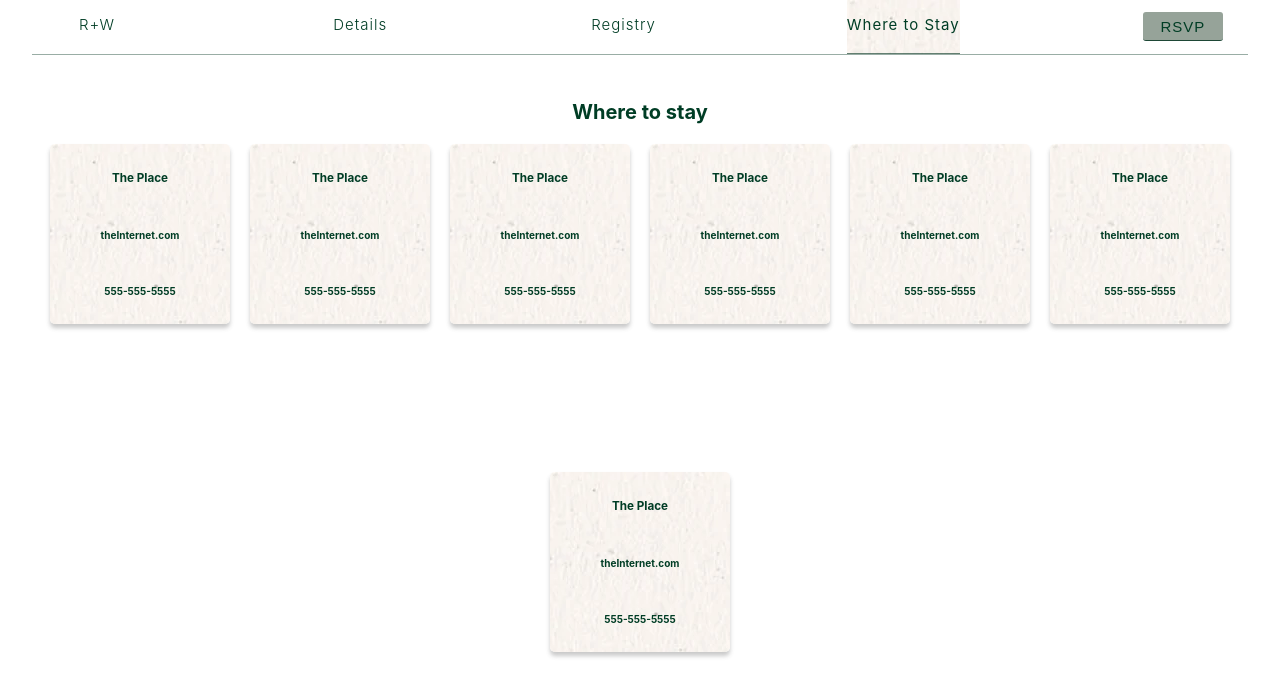
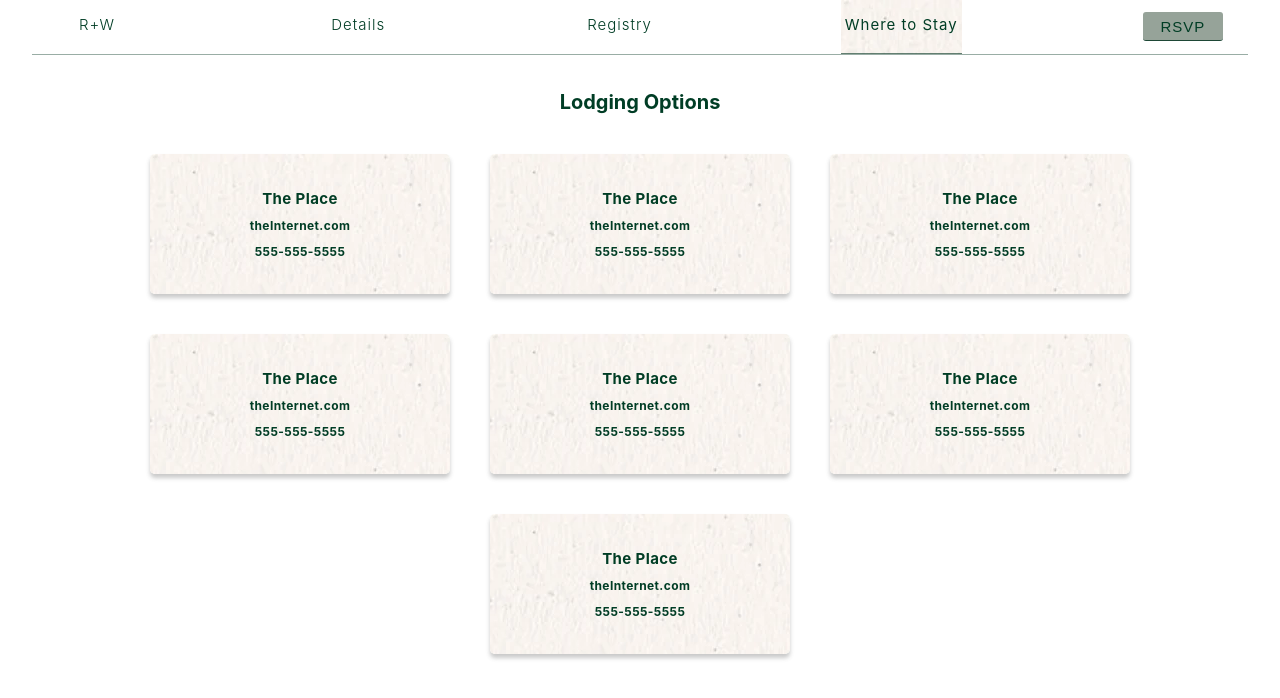
Before and after one commit to JGore99/will-and-robyn, a React (Create React App) app: page /lodging in a window 1280 px wide. Shown: the top 698 px of the page. Built offline with nearby package versions, Linux system fonts and the light colour scheme.

Commit message:
style location page and cards

```diff
--- a/src/components/LocationCard/LocationCard.jsx
+++ b/src/components/LocationCard/LocationCard.jsx
@@ -6,7 +6,7 @@ const LodgingCard = ({ location, setLocationId }) => {
     <div className={`${styles.locationCard}`}>
       <h3 className={`${styles.locationName}`}>{location.name}</h3>
       <h4 className={`${styles.locationTitle}`}>{location.web}</h4>
-      <h4 className={`${styles.locationTitle}`}>{location.phone}</h4>
+      <h4 className={`${styles.locationPhone}`}>{location.phone}</h4>
     </div>
   )
 }
--- a/src/components/LocationCard/LocationCard.module.css
+++ b/src/components/LocationCard/LocationCard.module.css
@@ -2,14 +2,41 @@
   background-image: var(--background-texture);
   border-radius: 5px;
   box-shadow: 0px 4px 4px 0px rgba(78, 78, 78, 0.3);
-  margin: 0 1rem 2rem 1rem;
-  width: 10%;
-  min-width: 180px;
-  height: 180px;
+  margin: 20px;
+  max-width: 40%;
+  min-width: 300px;
+  height: 140px;
   display: flex;
+  flex-wrap: wrap;
   flex-direction: column;
   align-items: center;
   justify-content: space-around;
-  padding: 0.5rem;
+  padding: 30px 10px;
   cursor: pointer;
 }
+
+.locationName {
+  font-size: var(--font-m);
+  letter-spacing: 0.4px;
+}
+
+.locationTitle {
+  font-size: var(--font-s);
+  letter-spacing: 0.4px;
+}
+
+.locationPhone {
+  font-size: var(--font-s);
+  letter-spacing: 0.4px;
+}
+
+@media only screen and (max-width: 600px) {
+
+  .locationCard {
+    margin: 10px;
+    max-width: 40%;
+    min-width: 160px;
+    height: 100px;
+    padding: 10px;
+  }
+}
--- a/src/components/NavBar/NavBar.module.css
+++ b/src/components/NavBar/NavBar.module.css
@@ -32,6 +32,7 @@
   line-height: 50px;
   text-align: center;
   height: 100%;
+  padding: 0 4px;
 }
 
 .hamburgerContainer {
--- a/src/pages/Details/Details.module.css
+++ b/src/pages/Details/Details.module.css
@@ -3,19 +3,11 @@
   background-image: var(--background-texture);
   border-radius: 4px;
   box-shadow: 0px 4px 4px 0px rgba(78, 78, 78, 0.3);
-  position: fixed;
-  /* top: 40%;
-  left: 50%;
-  right: auto;
-  bottom: auto;
-  transform: translate(-50%, -50%);
-  margin-right: -50%; */
-  /* height: 70%;
-  width: 70%; */
+  /* position: fixed; */
   padding: 15px;
   margin: 100px 20px 0 20px;
   max-width: 650px;
-  /* min-width: 300px; */
+  height: auto;
   display: flex;
   flex-direction: column;
   align-items: center;
--- a/src/pages/Lodging/Lodging.jsx
+++ b/src/pages/Lodging/Lodging.jsx
@@ -6,7 +6,7 @@ import LodgingList from '../../components/LocationList/LocationList'
 const Lodging = () => {
   return (
     <div className={`${styles.lodgingContainer}`}>
-      <h1 className='pageTitle'>Where to stay</h1>
+      <h1 className='pageTitle'>Lodging Options</h1>
       <div className={`${styles.locationCardContainer}`}>
       {LodgingList.map((location, index) => {
         return (
--- a/src/pages/Lodging/Lodging.module.css
+++ b/src/pages/Lodging/Lodging.module.css
@@ -4,16 +4,17 @@
   display: flex;
   flex-direction: column;
   align-items: center;
-  margin-top: 100px;
+  margin-top: 90px;
 }
 
 .locationCardContainer {
   display: flex;
   flex-wrap: wrap;
   justify-content: center;
-  margin-top: 2rem;
+  align-items: flex-start;
+  margin-top: 20px;
   padding: 0 3rem;
-  height: 100%;
+  height: auto;
 }
 
 @media only screen and (max-width: 600px) {
@@ -23,6 +24,5 @@
     justify-content: space-around;
     margin-top: 1.5rem;
     padding: 0;
-    height: 100%;
   }
 }
--- a/src/pages/Registry/Registry.jsx
+++ b/src/pages/Registry/Registry.jsx
@@ -3,7 +3,6 @@ import React from 'react'
 const Registry = () => {
   return (
     <>
-      Registry Page
     </>
   )
 }
```
